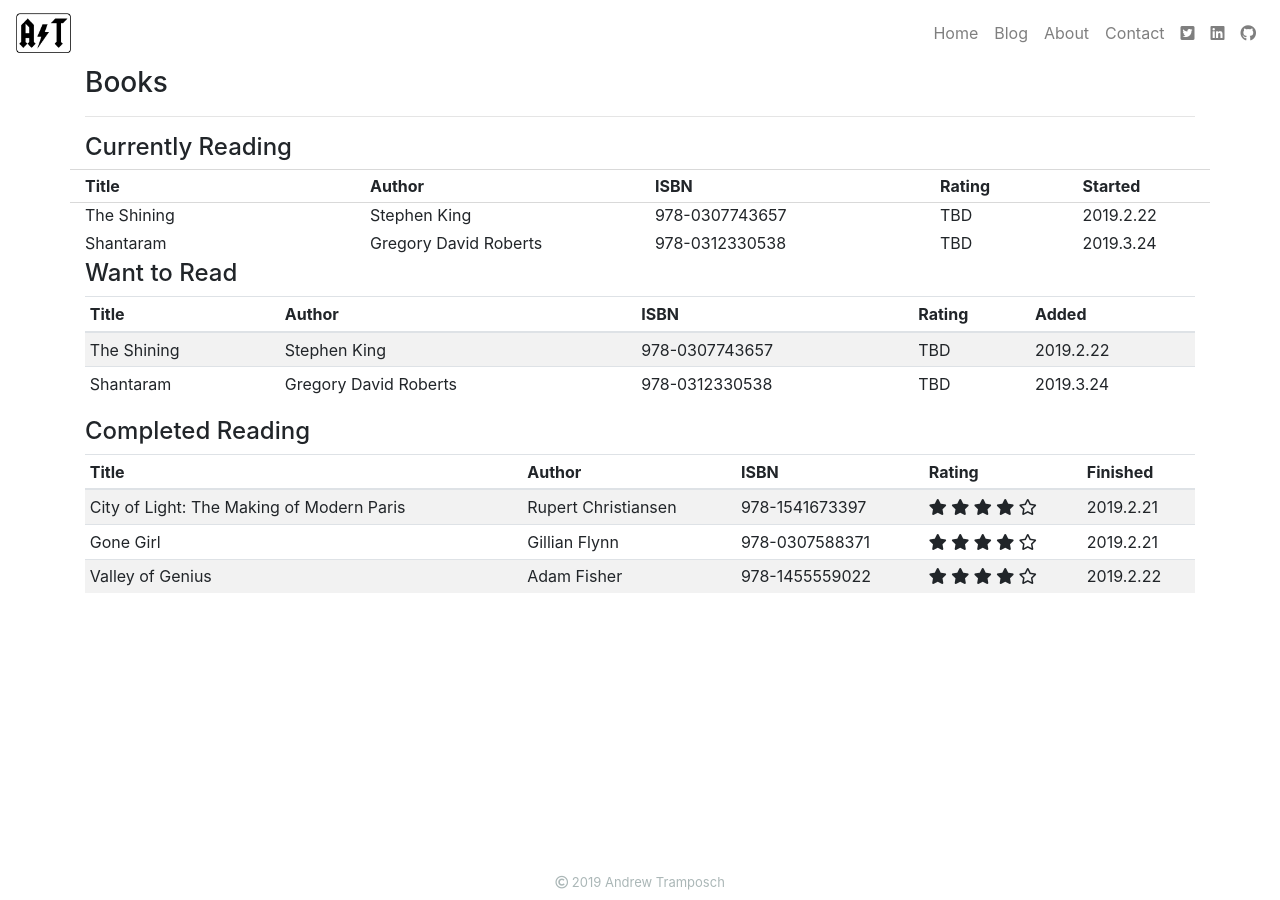
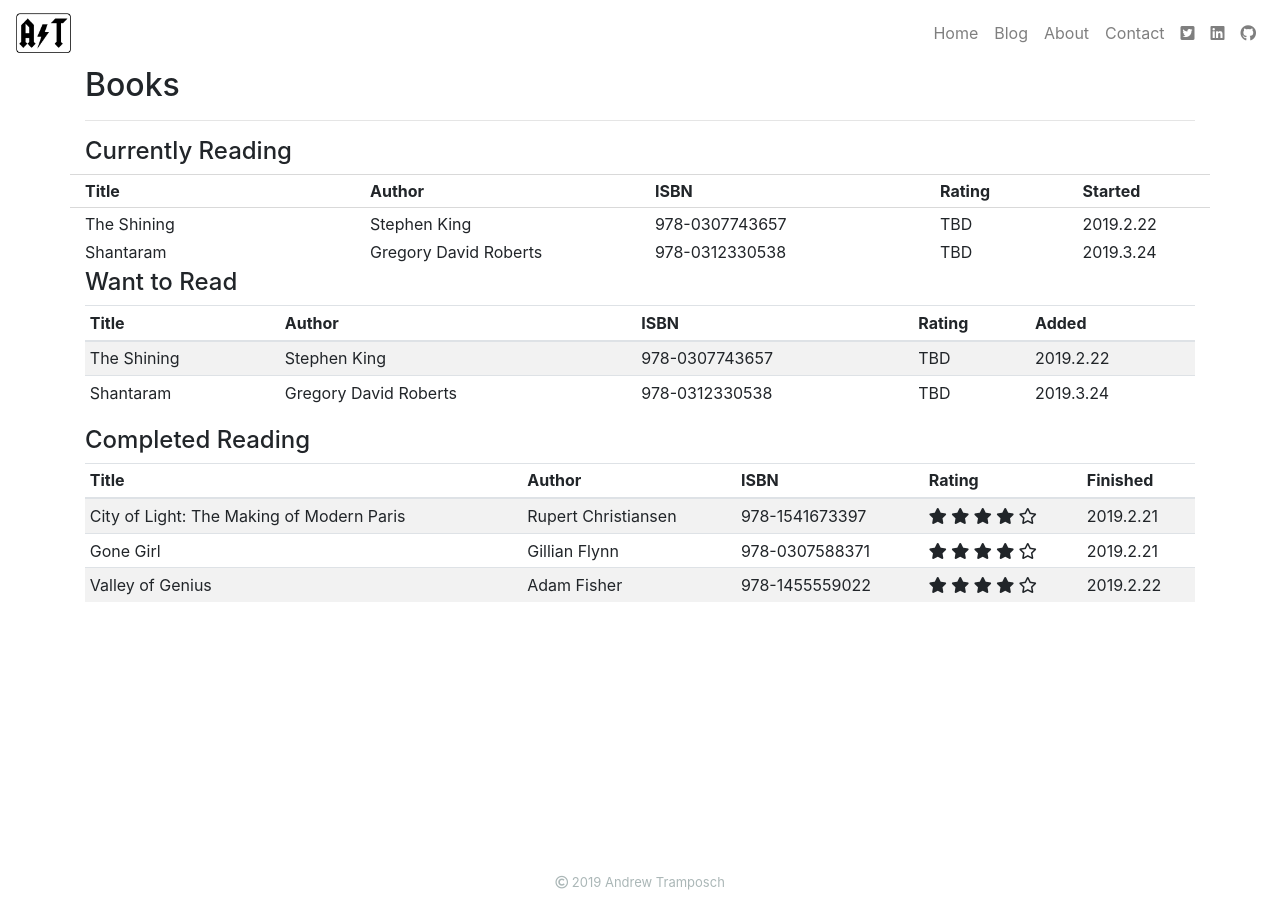
Before and after one commit to atramposch/website, a Jekyll site: the page built from about/books.html, in a window 1280 px wide. Built offline with Jekyll 4.4.1, drawn with Linux system fonts in a browser that asks for light colours.

Commit message:
Fixed first row of books table to be grid

```diff
--- a/about/books.html
+++ b/about/books.html
@@ -2,7 +2,7 @@
 layout: default
 title: Andrew Tramposch | Books
 ---
-<h3>Books</h3>
+<h2>Books</h2>
 <hr>
 
 <h4>Currently Reading</h4>
@@ -13,18 +13,40 @@
     <div class="col-md font-weight-bold top-row-books pb-1 pt-1 d-none d-md-block">Rating</div>
     <div class="col-md font-weight-bold top-row-books pb-1 pt-1 d-none d-md-block">Started</div>
 </div>
+
+<!-- The Shining -->
 <div class="row">
-    <div class="col-md-3 pb-1">
+    <div class="col-md-3">
         <div class="row">
-            <div class="col font-weight-bold d-block d-md-none d-lg-none d-xl-none">Title</div>
-            <div class="col">The Shining</div>
+            <div class="col font-weight-bold d-block d-md-none d-lg-none d-xl-none pt-1 pb-1">Title</div>
+            <div class="col pt-1 pb-1">The Shining</div>
+        </div>
+    </div>
+    <div class="col-md-3">
+        <div class="row">
+            <div class="col font-weight-bold d-block d-md-none d-lg-none d-xl-none pt-1 pb-1">Author</div>
+            <div class="col pt-1 pb-1">Stephen King</div>
+        </div>
+    </div>
+    <div class="col-md-3">
+        <div class="row">
+            <div class="col font-weight-bold d-block d-md-none d-lg-none d-xl-none pt-1 pb-1">ISBN</div>
+            <div class="col pt-1 pb-1">978-0307743657</div>
+        </div>
+    </div>
+    <div class="col-md">
+        <div class="row">
+            <div class="col font-weight-bold d-block d-md-none d-lg-none d-xl-none pt-1 pb-1">Rating</div>
+            <div class="col pt-1 pb-1">TBD</div>
+        </div>
+    </div>
+    <div class="col-md">
+        <div class="row">
+            <div class="col font-weight-bold d-block d-md-none d-lg-none d-xl-none pt-1 pb-1">Started</div>
+            <div class="col pt-1 pb-1">2019.2.22</div>
         </div>
     </div>
 
-    <div class="col-md-3 pb-1">Stephen King</div>
-    <div class="col-md-3 pb-1">978-0307743657</div>
-    <div class="col-md pb-1">TBD</div>
-    <div class="col-md pb-1">2019.2.22</div>
 </div>
 <div class="row">
     <div class="col-md-3 pb-1">Shantaram</div>
--- a/assets/css/main.css
+++ b/assets/css/main.css
@@ -51,6 +51,6 @@
 .shaded-row-books {
     background-color: rgba(0,0,0,0.05);
     border-style: solid;
-    border-width 1px 0px 1px 0px;
+    border-width: 1px 0px 1px 0px;
     border-color: rgba(0,0,0,0.15);
 }
```
